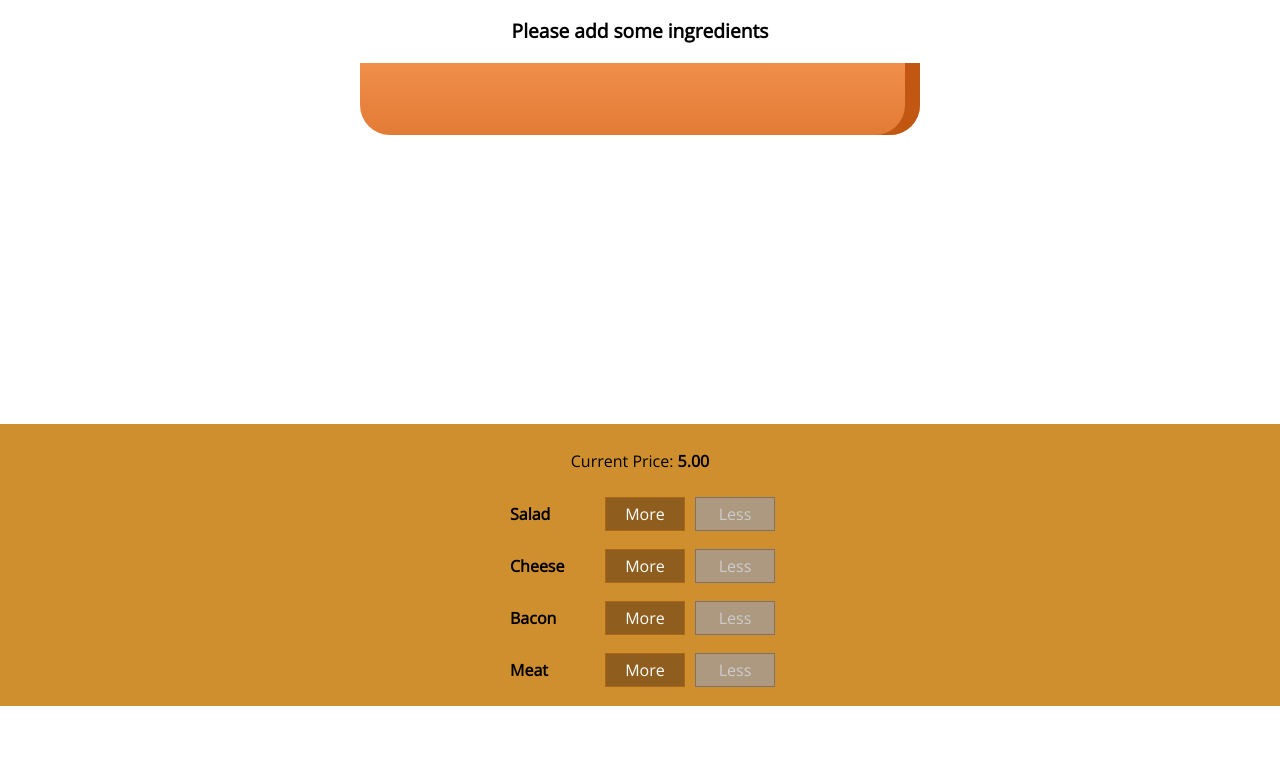
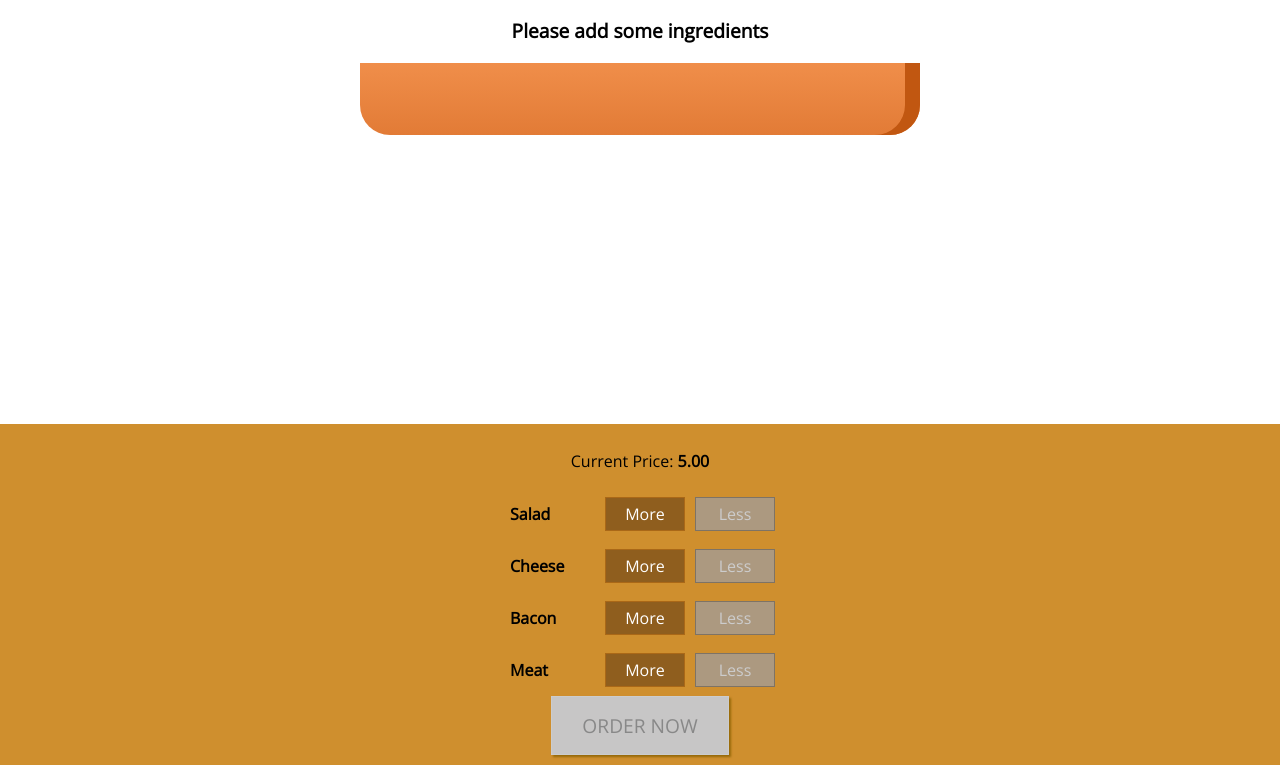
Before and after one commit to ShahrozAhmd/burger_builder, a React (Create React App) app: page / in a window 1280 px wide. Shown: the part 204-969 px from the top of the page. Before the commit the page ends 910 px from the top, so only its background shows below. Built offline with nearby package versions, Linux system fonts and the light colour scheme.

Commit message:
added order button in buildcontrol.js file

```diff
--- a/src/components/Burger/Build Controls/build_controls.js
+++ b/src/components/Burger/Build Controls/build_controls.js
@@ -12,7 +12,9 @@
 
   return (
     <div className={classes.BuildControls}>
-      <p>Current Price: <strong>{props.price.toFixed(2)}</strong></p>
+      <p>
+        Current Price: <strong>{props.price.toFixed(2)}</strong>
+      </p>
       {controls.map((item) => {
         return (
           <BuildControl
@@ -28,6 +30,7 @@
           />
         );
       })}
+      <button className={classes.OrderButton} disabled = {!props.purchasable}>ORDER NOW</button>
     </div>
   );
 }
--- a/src/components/Burger/Build Controls/build_controls.module.css
+++ b/src/components/Burger/Build Controls/build_controls.module.css
@@ -8,3 +8,47 @@
   box-shadow: 0 2px 1px #ccc;
   background-color: #cf8f2e;
 }
+
+/* Order Button CSS */
+
+.OrderButton {
+  background-color: #dad735;
+  outline: none;
+  cursor: pointer;
+  border: 1px solid #966909;
+  color: #966909;
+  font-family: inherit;
+  font-size: 1.2em;
+  padding: 15px 30px;
+  box-shadow: 2px 2px 2px #966909;
+}
+
+.OrderButton:hover,
+.OrderButton:active {
+  background-color: #a0db41;
+  border: 1px solid #966909;
+  color: #966909;
+}
+
+.OrderButton:disabled {
+  background-color: #c7c6c6;
+  cursor: not-allowed;
+  border: 1px solid #ccc;
+  color: #888888;
+}
+
+.OrderButton:not(:disabled) {
+  animation: enable 0.3s linear;
+}
+
+@keyframes enable {
+  0% {
+    transform: scale(1);
+  }
+  60% {
+    transform: scale(1.1);
+  }
+  100% {
+    transform: scale(1);
+  }
+}
--- a/src/components/Burger/burger.js
+++ b/src/components/Burger/burger.js
@@ -13,7 +13,7 @@
       return arr.concat(el);
     }, []);
 
-  if (transformedIng.length == 0) {
+  if (transformedIng.length === 0) {
     transformedIng = <p>Please add some ingredients</p>;
   }
 
--- a/src/components/Layout/layout.js
+++ b/src/components/Layout/layout.js
@@ -1,7 +1,7 @@
 import React from "react";
 import styles from "./layout.module.css";
 import Aux from "../../hoc/auxiliary";
-import BurgerBuilder from "../../containers/BurgerBuilder/burger_builder";
+// import BurgerBuilder from "../../containers/BurgerBuilder/burger_builder";
 
 const Layout = (props) => {
   return (
--- a/src/containers/BurgerBuilder/burger_builder.js
+++ b/src/containers/BurgerBuilder/burger_builder.js
@@ -19,7 +19,23 @@
       bacon: 0,
     },
     totalPrice: 5,
+    isPurchasable: false,
   };
+
+  //validate if order button should be active or disable
+  orderButtonValiadtor(ingredients) {
+    const ingSorting = Object.keys(ingredients)
+      .map((igKeys) => {
+        return ingredients[igKeys];
+      })
+      .reduce((prev, next) => {
+        return prev + next;
+      }, 0);
+
+    this.setState({
+      isPurchasable: ingSorting > 0,
+    });
+  }
 
   addIngredientsHandler = (type) => {
     //below four lines done the work to create the updated state for incremented ingredient
@@ -30,13 +46,16 @@
 
     //below lines are for updating the price as per ingredients added
     const currPrice = this.state.totalPrice;
-    const newPrice = currPrice+ (INGREDIENTS_PRICES[type]);
+    const newPrice = currPrice + INGREDIENTS_PRICES[type];
 
     //now finally we update the state
     this.setState({
       totalPrice: newPrice,
       ingredients: currIngState,
     });
+
+    //for order button  validation
+    this.orderButtonValiadtor(currIngState);
   };
 
   removeIngredientsHandler = (type) => {
@@ -48,13 +67,15 @@
 
     //below lines are for updating the price as per ingredients added
     const currPrice = this.state.totalPrice;
-    const newPrice = currPrice -  (INGREDIENTS_PRICES[type]);
+    const newPrice = currPrice - INGREDIENTS_PRICES[type];
 
     //now finally we update the state
     this.setState({
       totalPrice: newPrice,
       ingredients: currIngState,
     });
+    //for order button  validation
+    this.orderButtonValiadtor(currIngState);
   };
 
   render() {
@@ -71,7 +92,8 @@
           addIngredient={this.addIngredientsHandler}
           removeIngredient={this.removeIngredientsHandler}
           disable={disableInfo}
-          price = {this.state.totalPrice}
+          price={this.state.totalPrice}
+          purchasable={this.state.isPurchasable}
         />
       </Aux>
     );
```
